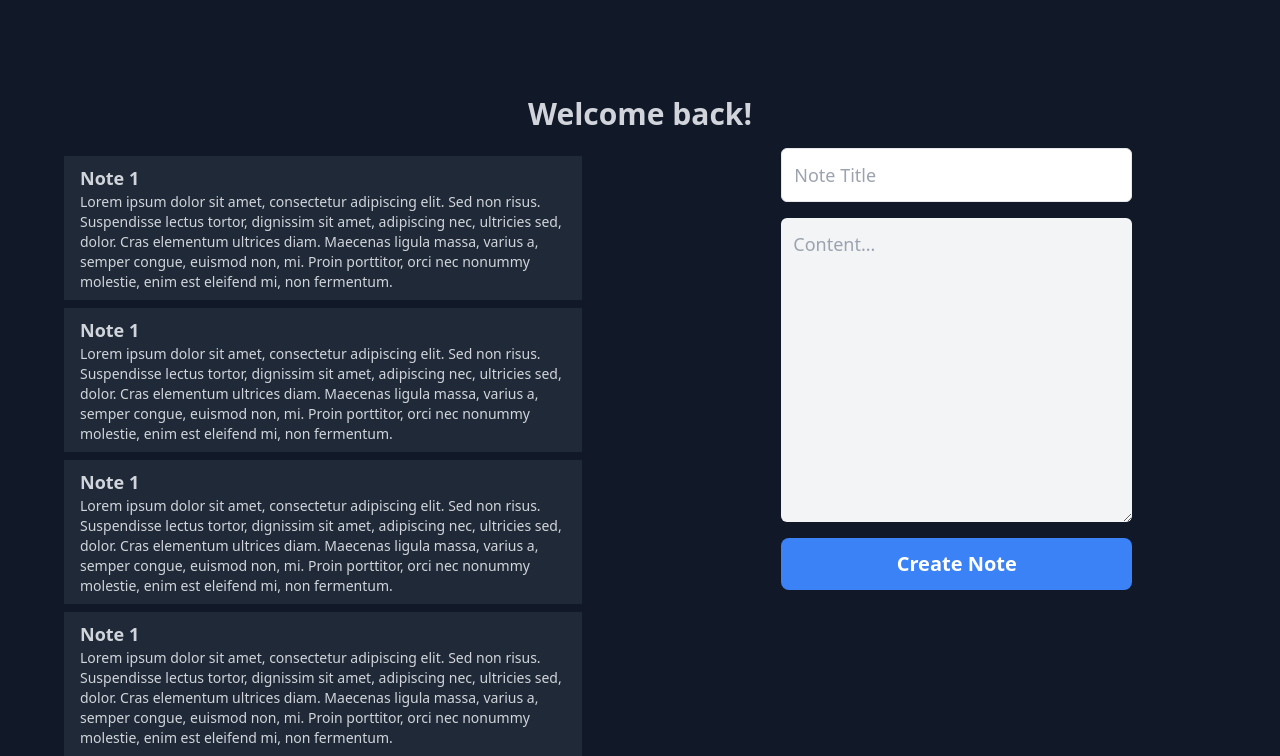
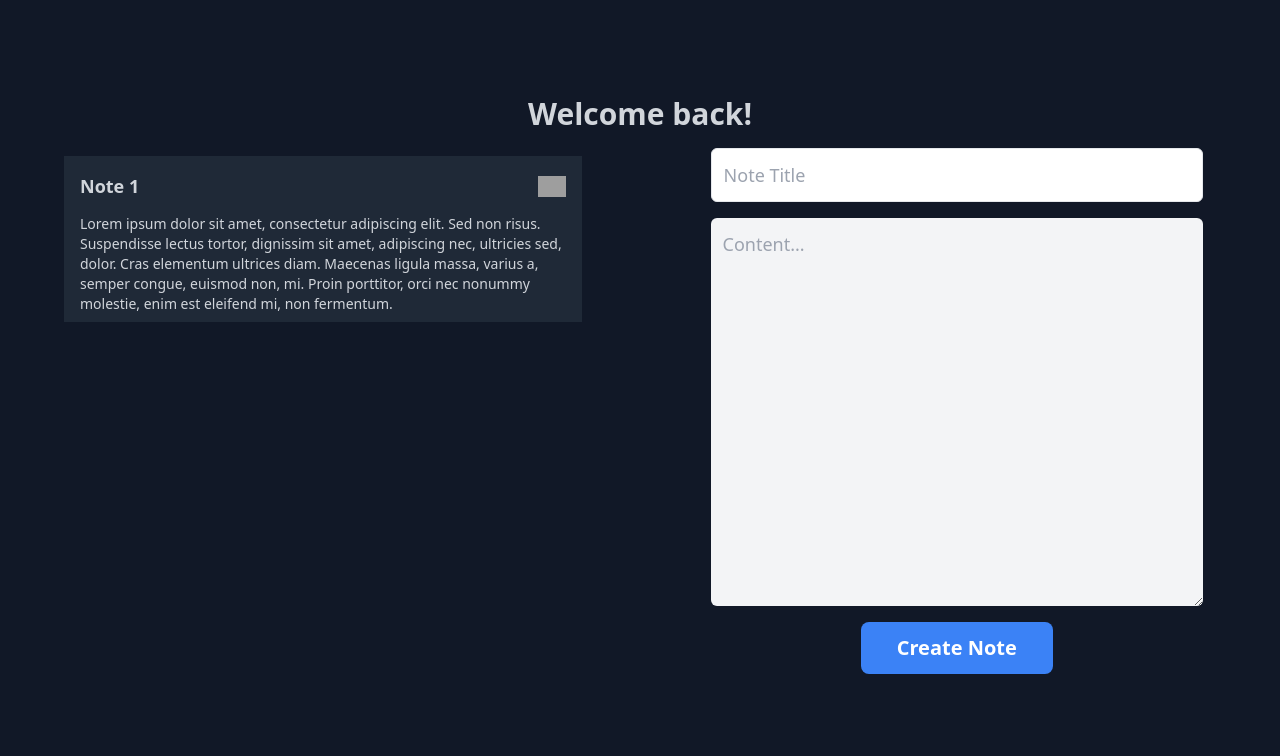
Before and after one commit to victorchiaka/note-webapp, a Python web app: template src/webapp/templates/home.html in a window 1280 px wide. Shown: the part 72-828 px from the top of the page. After the commit the page ends 746 px from the top, so only its background shows below. Run offline with Jinja, Linux system fonts and the light colour scheme; the template is opened without the code that fills it, so the values that code supplies are empty; grey boxes are pictures that could not be loaded.

Commit message:
designed home

```diff
--- a/src/webapp/static/dist/output.css
+++ b/src/webapp/static/dist/output.css
@@ -674,23 +714,17 @@ video {
   margin-bottom: 1rem;
 }
 
-.my-6 {
-  margin-top: 1.5rem;
-  margin-bottom: 1.5rem;
-}
-
 .my-8 {
   margin-top: 2rem;
   margin-bottom: 2rem;
 }
 
-.my-2 {
-  margin-top: 0.5rem;
-  margin-bottom: 0.5rem;
+.mb-4 {
+  margin-bottom: 1rem;
 }
 
-.mb-4 {
-  margin-bottom: 1rem;
+.mt-2 {
+  margin-top: 0.5rem;
 }
 
 .mt-20 {
@@ -707,22 +741,6 @@ video {
 
 .mt-6 {
   margin-top: 1.5rem;
-}
-
-.mt-2 {
-  margin-top: 0.5rem;
-}
-
-.mb-2 {
-  margin-bottom: 0.5rem;
-}
-
-.mb-3 {
-  margin-bottom: 0.75rem;
-}
-
-.mb-10 {
-  margin-bottom: 2.5rem;
 }
 
 .block {
@@ -750,8 +768,36 @@ video {
   height: 100%;
 }
 
+.h-6 {
+  height: 1.5rem;
+}
+
+.h-10 {
+  height: 2.5rem;
+}
+
+.h-8 {
+  height: 2rem;
+}
+
+.h-7 {
+  height: 1.75rem;
+}
+
+.h-5 {
+  height: 1.25rem;
+}
+
+.w-36 {
+  width: 9rem;
+}
+
 .w-\[400px\] {
   width: 400px;
+}
+
+.w-\[45\%\] {
+  width: 45%;
 }
 
 .w-\[8rem\] {
@@ -770,40 +816,153 @@ video {
   width: 100%;
 }
 
-.w-\[98\%\] {
-  width: 98%;
+.w-\[100\%\] {
+  width: 100%;
+}
+
+.w-\[50\%\] {
+  width: 50%;
 }
 
 .w-\[95\%\] {
   width: 95%;
 }
 
-.w-\[100\%\] {
-  width: 100%;
+.w-\[700px\] {
+  width: 700px;
 }
 
-.w-\[45\%\] {
-  width: 45%;
+.w-\[600px\] {
+  width: 600px;
 }
 
-.w-12 {
-  width: 3rem;
+.w-\[300px\] {
+  width: 300px;
 }
 
-.w-24 {
-  width: 6rem;
+.w-40 {
+  width: 10rem;
 }
 
-.w-28 {
-  width: 7rem;
+.w-44 {
+  width: 11rem;
 }
 
-.w-32 {
-  width: 8rem;
+.w-48 {
+  width: 12rem;
 }
 
-.w-36 {
-  width: 9rem;
+.w-4 {
+  width: 1rem;
+}
+
+.w-8 {
+  width: 2rem;
+}
+
+.w-2 {
+  width: 0.5rem;
+}
+
+.w-6 {
+  width: 1.5rem;
+}
+
+.w-7 {
+  width: 1.75rem;
+}
+
+.w-5 {
+  width: 1.25rem;
+}
+
+.w-\[200px\] {
+  width: 200px;
+}
+
+.w-\[100px\] {
+  width: 100px;
+}
+
+.w-\[90px\] {
+  width: 90px;
+}
+
+.w-\[80px\] {
+  width: 80px;
+}
+
+.w-\[85px\] {
+  width: 85px;
+}
+
+.w-\[20px\] {
+  width: 20px;
+}
+
+.w-\[150px\] {
+  width: 150px;
+}
+
+.min-w-max {
+  min-width: -moz-max-content;
+  min-width: max-content;
+}
+
+.min-w-\[90\%\] {
+  min-width: 90%;
+}
+
+.min-w-\[400px\] {
+  min-width: 400px;
+}
+
+.min-w-\[300px\] {
+  min-width: 300px;
+}
+
+.min-w-\[50\%\] {
+  min-width: 50%;
+}
+
+.min-w-\[30\%\] {
+  min-width: 30%;
+}
+
+.max-w-\[95\%\] {
+  max-width: 95%;
+}
+
+.max-w-\[500px\] {
+  max-width: 500px;
+}
+
+.max-w-\[300px\] {
+  max-width: 300px;
+}
+
+.max-w-\[200px\] {
+  max-width: 200px;
+}
+
+.max-w-\[400px\] {
+  max-width: 400px;
+}
+
+.max-w-\[600px\] {
+  max-width: 600px;
+}
+
+.max-w-\[700px\] {
+  max-width: 700px;
+}
+
+.max-w-\[90\%\] {
+  max-width: 90%;
+}
+
+.flex-row {
+  flex-direction: row;
 }
 
 .flex-col {
@@ -981,14 +1194,14 @@ video {
   line-height: 1.75rem;
 }
 
+.text-sm {
+  font-size: 0.875rem;
+  line-height: 1.25rem;
+}
+
 .text-xl {
   font-size: 1.25rem;
   line-height: 1.75rem;
-}
-
-.text-sm {
-  font-size: 0.875rem;
-  line-height: 1.25rem;
 }
 
 .font-bold {
--- a/src/webapp/static/js/main.js
+++ b/src/webapp/static/js/main.js
@@ -1,10 +1,17 @@
 const mobileNavbar = document.getElementById("mobile-nav");
-
 const hamburgerToggler = document.getElementById("hamburger-toggler");
 
 hamburgerToggler.addEventListener("click", () => {
   hamburgerToggler.classList.toggle("open-toggle");
   mobileNavbar.classList.toggle("open-mobile-nav");
+});
+
+const threeDotsNav = document.getElementById("three-dots-nav");
+const threeDotsNavToggler = document.getElementById("three-dots-toggle");
+
+threeDotsNavToggler.addEventListener("click", () => {
+  threeDotsNav.classList.toggle("flex");
+  threeDotsNav.classList.toggle("hidden");
 });
 
 document.addEventListener("DOMContentLoaded", function () {
@@ -29,5 +36,4 @@ document.addEventListener("DOMContentLoaded", function () {
   }, 3000);
   document.addEventListener("DOMContentLoaded", function () {
   });
-
 });
--- a/src/webapp/templates/home.html
+++ b/src/webapp/templates/home.html
@@ -11,43 +11,26 @@
       <!-- <h1 class="text-5xl font-bold md:text-6xl">Start taking your notes right away!</h1> -->
     </div>
 
-    <div class="w-full flex justify-between flex-col md:flex-row">
+    <div class="w-full relative flex justify-between flex-col md:flex-row">
 
-      <div class="md:w-[45%] flex flex-col justify-center">
+      <div class="md:w-[45%] flex flex-col">
         <ul class="">
           <li class="bg-gray-800 mt-2 rounded-lg md:rounded-none">
             <div id="note" class="py-2 px-4">
+              <div class="flex justify-between py-2">
                 <h3 class="text-lg font-semibold">Note 1</h3>
-              <p class="text-sm">Lorem ipsum dolor sit amet, consectetur adipiscing elit. Sed non risus.
-                Suspendisse lectus tortor, dignissim sit amet, adipiscing nec, ultricies sed,
-                dolor. Cras elementum ultrices diam. Maecenas ligula massa, varius a, semper congue,
-                euismod non, mi. Proin porttitor, orci nec nonummy molestie, enim est eleifend mi,
-                non fermentum.</p>
+                <div class="relative">
+                  <button id="three-dots-toggle" class="w-7 h-7">
+                    <img src="../static/images/vertical-dot.svg">
+                  </button>
+                  <div id="three-dots-nav" class="bg-gray-900 w-[85px] justify-between items-center py-1 px-2 rounded-lg absolute right-0 bg-opacity-95 hidden">
+                    <button title="edit note" class="text-green-400 font-semibold">EDIT</button>
+                    <button title="delete note" class="w-5 h-5">
+                      <img src="../static/images/rubbish-bin.svg">
+                    </button>
                   </div>
-          <li>
-          <li class="bg-gray-800 mt-2 rounded-lg md:rounded-none">
-            <div id="note" class="py-2 px-4">
-              <h3 class="text-lg font-semibold">Note 1</h3>
-              <p class="text-sm">Lorem ipsum dolor sit amet, consectetur adipiscing elit. Sed non risus.
-                Suspendisse lectus tortor, dignissim sit amet, adipiscing nec, ultricies sed,
-                dolor. Cras elementum ultrices diam. Maecenas ligula massa, varius a, semper congue,
-                euismod non, mi. Proin porttitor, orci nec nonummy molestie, enim est eleifend mi,
-                non fermentum.</p>
                 </div>
-          <li>
-          <li class="bg-gray-800 mt-2 rounded-lg md:rounded-none">
-            <div id="note" class="py-2 px-4">
-              <h3 class="text-lg font-semibold">Note 1</h3>
-              <p class="text-sm">Lorem ipsum dolor sit amet, consectetur adipiscing elit. Sed non risus.
-                Suspendisse lectus tortor, dignissim sit amet, adipiscing nec, ultricies sed,
-                dolor. Cras elementum ultrices diam. Maecenas ligula massa, varius a, semper congue,
-                euismod non, mi. Proin porttitor, orci nec nonummy molestie, enim est eleifend mi,
-                non fermentum.</p>
               </div>
-          <li>
-          <li class="bg-gray-800 mt-2 rounded-lg md:rounded-none">
-            <div id="note" class="py-2 px-4">
-              <h3 class="text-lg font-semibold">Note 1</h3>
               <p class="text-sm">Lorem ipsum dolor sit amet, consectetur adipiscing elit. Sed non risus.
                 Suspendisse lectus tortor, dignissim sit amet, adipiscing nec, ultricies sed,
                 dolor. Cras elementum ultrices diam. Maecenas ligula massa, varius a, semper congue,
@@ -58,16 +41,30 @@
         <ul>
       </div>
 
-      <div class="w-[45%] hidden flex-col items-center md:flex">
-        <div class="">
+      <!-- mobile create note form-->
+      <div class="mt-6 bg-gray-800 p-6 border-2 border-gray-500 rounded-lg shadow-lg absolute left-7 right-7 hidden">
         <form action="/addnote" method="post" class="flex flex-col">
           <input type="text" name="title" id="title" placeholder="Note Title" class="border rounded-md p-3 mb-4 text-lg">
           <textarea name="content" id="content" placeholder="Content..." cols="30" rows="10" class="bg-gray-100 rounded-md p-3 text-lg"></textarea>
-            <button type="submit" class="bg-blue-500 text-white font-semibold py-3 px-6 rounded-lg hover:bg-blue-600 transition duration-300 ease-in-out mt-4 text-xl">
+          <div class="self-center space-x-4">
+            <button type="button" class="w-[100px] bg-red-500 text-white font-semibold py-3 rounded-lg hover:bg-red-600 transition duration-300 ease-in-out mt-4 text-xl">
+              Cancel
+            </button>
+            <button type="submit" class="w-[100px] bg-blue-500 text-white font-semibold py-3 rounded-lg hover:bg-blue-600 transition duration-300 ease-in-out mt-4 text-xl">
+              Create
+            </button>
+          </div>
+        </form>
+      </div>
+
+      <div class="w-[45%] hidden flex-col md:flex">
+        <form action="/addnote" method="post" class="flex flex-col w-[100%]">
+          <input type="text" name="title" id="title" placeholder="Note Title" class="border rounded-md p-3 mb-4 text-lg w-[95%] mx-auto">
+          <textarea name="content" id="content" placeholder="Content..." cols="30" rows="13" class="bg-gray-100 rounded-md p-3 text-lg w-[95%] mx-auto"></textarea>
+          <button type="submit" class="w-48 mx-auto bg-blue-500 text-white font-semibold py-3 rounded-lg hover:bg-blue-600 transition duration-300 ease-in-out mt-4 text-xl">
             Create Note
           </button>
         </form>
-        </div>
       </div>
 
       <button class="self-center w-36 bg-blue-500 text-white font-semibold py-3 rounded-lg hover:bg-blue-600 transition duration-300 ease-in-out mt-4 text-xl md:hidden">
```
Also changed, not shown: other parts of src/webapp/static/dist/output.css (+122 -13 lines). Lines whose indentation alone changed are shown as unchanged.
